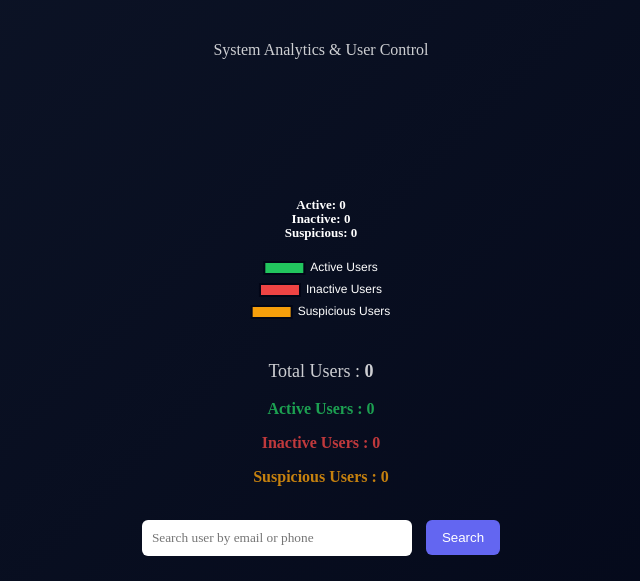
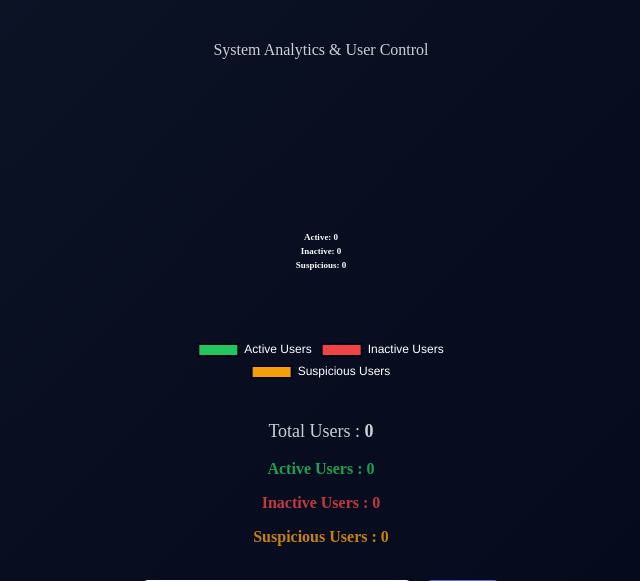
Before and after one commit to sahilkhan2412/SMART-FORWARD, a Flask app: page /dashboard in a window 1280 px wide. Shown: the part 347-928 px from the top of the page, without its empty margins (319-959 px from the left). Run offline with Flask 3, Linux system fonts and the light colour scheme; the visitor is signed in with stand-in values (Sample User, id 1); data that the repository does not hold is empty; parts of the project's set-up code (start-up, migrations or seed data) failed here and were passed over.

Commit message:
Update SmartForward project

```diff
--- a/templates/admin_dashboard.html
+++ b/templates/admin_dashboard.html
@@ -13,7 +13,7 @@
 
         <h1>SmartForward Admin</h1>
         <p style="opacity:0.8">System Analytics & User Control</p><br>
-        <div style="width:220px;margin:auto">
+        <div style="width:280px;margin:auto">
             <canvas id="userChart"></canvas>
         </div><br>
         <p style="font-size:18px">
@@ -135,13 +135,13 @@
 
                 ctx.restore();
 
-                ctx.font = "bold 13px Poppins";
+                ctx.font = "bold 9px Poppins";
                 ctx.fillStyle = "white";
                 ctx.textAlign = "center";
 
-                ctx.fillText("Active: " + active, width / 2, height / 2 - 12);
-                ctx.fillText("Inactive: " + inactive, width / 2, height / 2 + 2);
-                ctx.fillText("Suspicious: " + suspicious, width / 2, height / 2 + 16);
+                ctx.fillText("Active: " + active, width / 2, height / 2 - 10);
+                ctx.fillText("Inactive: " + inactive, width / 2, height / 2 + 4);
+                ctx.fillText("Suspicious: " + suspicious, width / 2, height / 2 + 18);
 
                 ctx.save();
 
```
